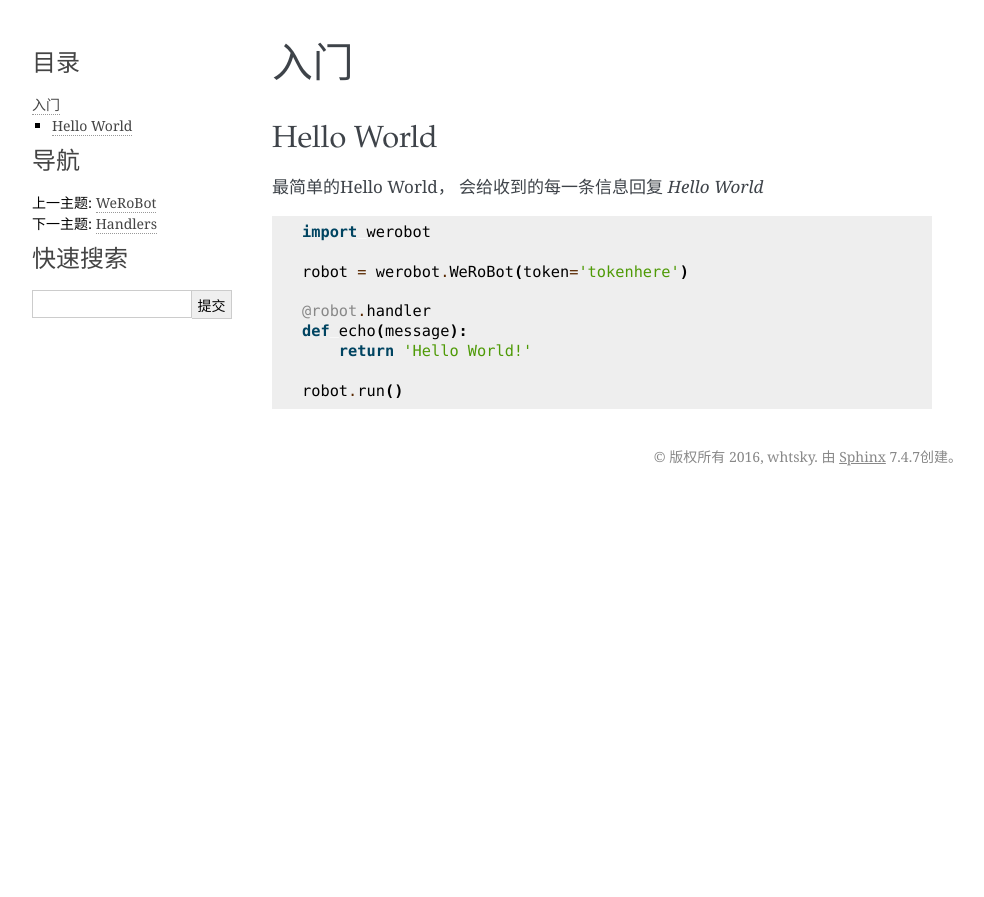
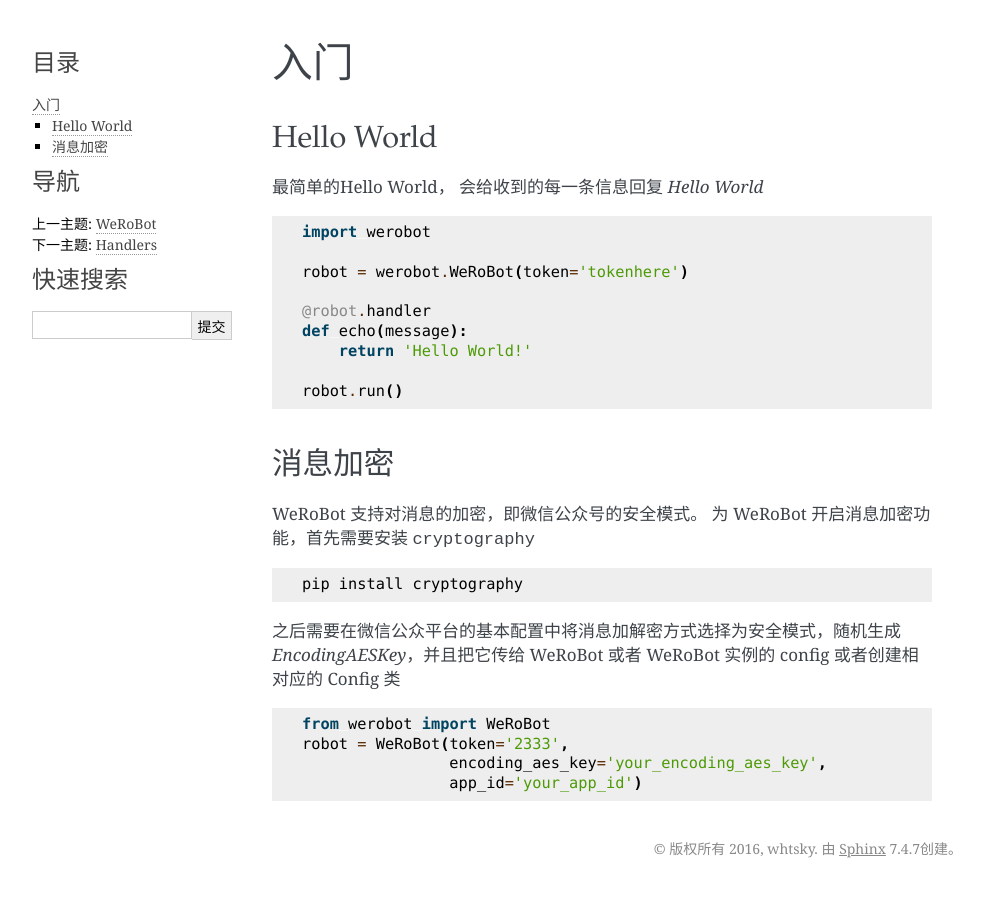
Before and after one commit to offu/WeRoBot, a Sphinx documentation site: the page built from docs/start.rst, in a window 1280 px wide. Shown: the top 897 px of the page, without its empty margins (148-1132 px from the left). Built offline with Sphinx 7.4.7, drawn with Linux system fonts in a browser that asks for light colours.

Commit message:
move encrypt doc to start

```diff
--- a/docs/index.rst
+++ b/docs/index.rst
@@ -16,7 +16,6 @@
     replies
     session
     config
-    encrypt
     contrib
     error-page
     client
--- a/docs/start.rst
+++ b/docs/start.rst
@@ -15,3 +15,18 @@
         return 'Hello World!'
 
     robot.run()
+
+消息加密
+--------------
+
+WeRoBot 支持对消息的加密，即微信公众号的安全模式。
+为 WeRoBot 开启消息加密功能，首先需要安装 ``cryptography`` ::
+
+    pip install cryptography
+
+之后需要在微信公众平台的基本配置中将消息加解密方式选择为安全模式，随机生成 `EncodingAESKey`，并且把它传给 WeRoBot 或者 WeRoBot 实例的 config 或者创建相对应的 Config 类 ::
+
+    from werobot import WeRoBot
+    robot = WeRoBot(token='2333',
+                    encoding_aes_key='your_encoding_aes_key',
+                    app_id='your_app_id')
```
Also changed, not shown: docs/encrypt.rst (deleted, +0 -25 lines).
